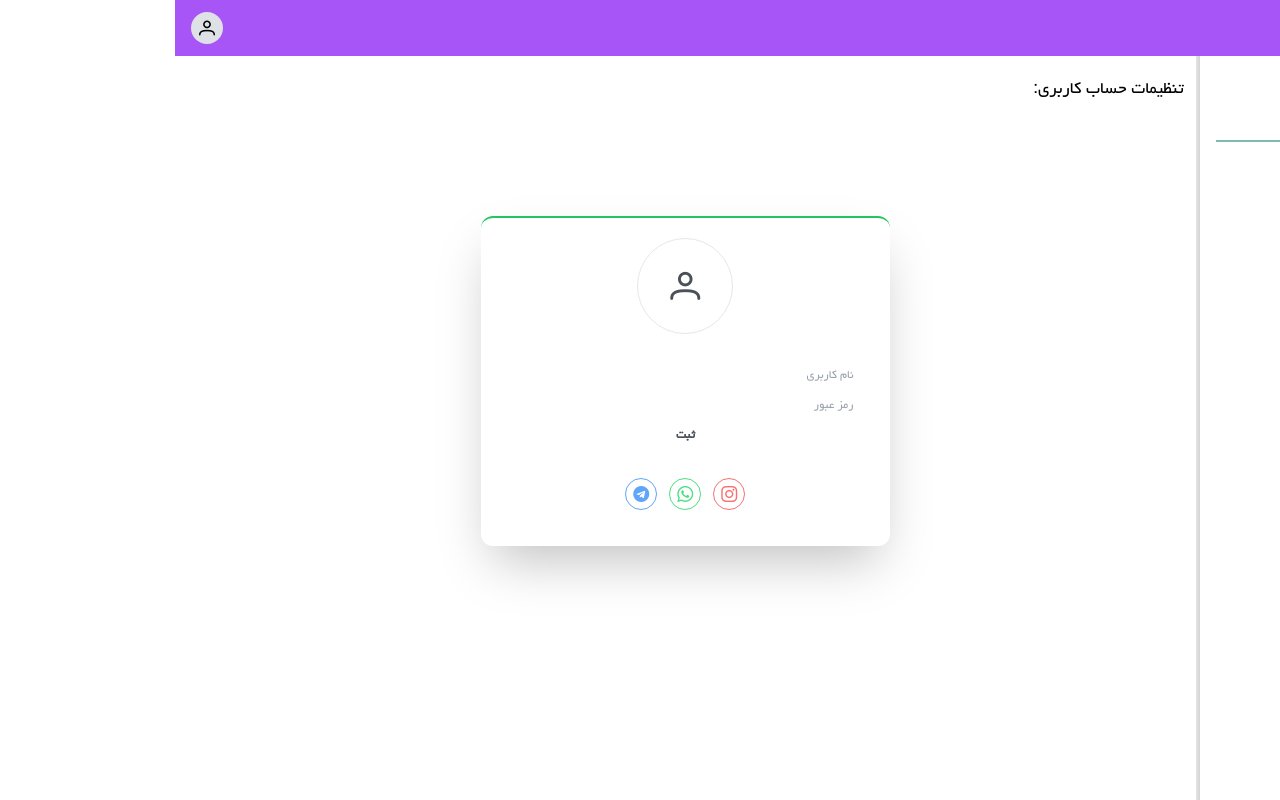
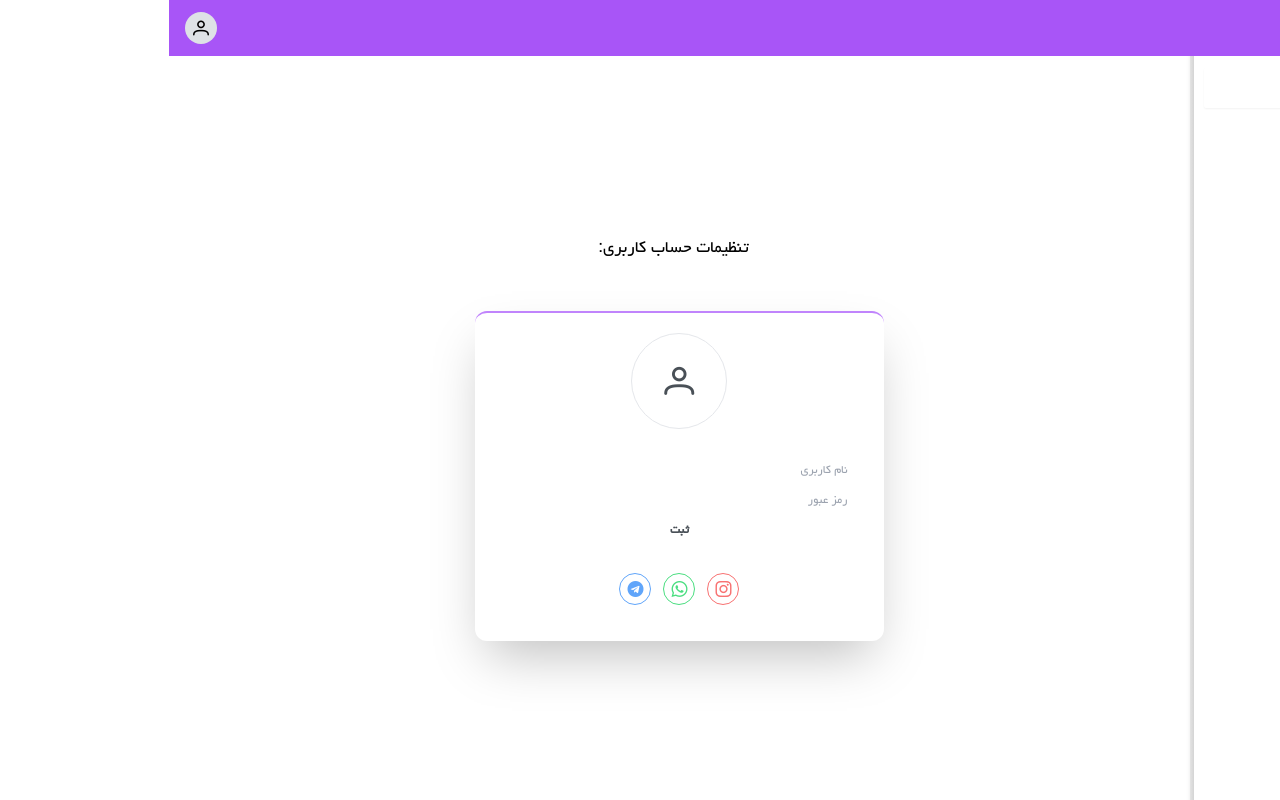
Before and after one commit to mohsenzamo/project-management, a Vue app: page /profile in a window 1280 px wide. Built offline with nearby package versions, Linux system fonts and the light colour scheme.

Commit message:
Change styles of profile page

```diff
--- a/src/views/Panel/index.vue
+++ b/src/views/Panel/index.vue
@@ -63,7 +63,7 @@
                     @click="createNewDesk = true" />
                 <div class="grid items-center gap-x-5 md:gap-x-10 gap-y-5 p-4 flex-wrap grif-cols-1 sm:grid-cols-2">
                     <Card v-for="desk in alldesks" :key="desk.name"
-                        class="w-full h-full shadow-md relative border-t-2 border-blue-400 rounded-xl cursor-default">
+                        class="w-full h-full shadow-md relative border-t-2 border-pink-400 rounded-xl cursor-default">
                         <template #header>
                             <i @click="currentEditDesk(desk)"
                                 class="pi pi-pencil cursor-pointer hover:text-yellow-400 absolute left-3"
--- a/src/views/Profile/index.vue
+++ b/src/views/Profile/index.vue
@@ -1,9 +1,9 @@
 <template>
-    <nav class="bg-purple-500 flex justify-between py-1 absolute top-0 left-0 z-30 w-screen h-14">
-        <div class="flex items-center gap-4 justify-start px-4">
-            <i v-if="!sideBar" class="pi pi-align-justify cursor-pointer text-white" style="font-size: 1.5rem"
+    <nav class="bg-purple-500 flex justify-between py-1 absolute top-0 left-0 z-40 w-screen h-14">
+        <div class="flex flex-row items-center gap-4 justify-center px-4">
+            <i v-if="!sideBar" class="pi pi-align-justify cursor-pointer text-white" style="font-size: 1.1rem"
                 @click="sideBar = !sideBar"></i>
-            <i v-else class="pi pi-align-right cursor-pointer text-white" style="font-size: 1.5rem"
+            <i v-else class="pi pi-align-right cursor-pointer text-white" style="font-size: 1.1rem"
                 @click="sideBar = !sideBar"></i>
             <p class="text-xl font-bold text-white">حساب کاربر</p>
         </div>
@@ -14,22 +14,23 @@
     </nav>
 
     <div class="flex gap-1">
-        <div :class="{ 'w-1/5 p-4 translate-x-0': sideBar, 'w-0 p-0 translate-x-full': !sideBar }"
-            class="w-1/5 bg-white transition-all z-20 h-screen pt-20" style="box-shadow: .3em 0 .3em .4em #ccc">
+        <div :class="{ 'block absolute top-0 right-0 lg:static p-2.5 translate-x-0': sideBar, 'hidden p-0 translate-x-full': !sideBar }"
+            class="sidebar w-56 lg:w-1/5 bg-white transition-all z-30 h-screen pt-16"
+            style="box-shadow: .3em 0 .3em .4em #ccc">
             <RouterLink :to="{ name: 'UserPanel' }">
                 <p
-                    class="flex items-center hover:bg-gray-400 hover:text-white hover:font-bold p-2 gap-3 rounded-sm cursor-pointer hover:shadow-sm">
-                    <i class="pi pi-home text-red-600" style="font-size: 1rem;"></i>
+                    class="selected-sidebar flex items-center font-bold py-1.5 px-5 gap-3.5 rounded-sm shadow-sm mt-1 cursor-pointer">
+                    <i class="home-icon pi pi-home text-lg"></i>
                     <span>داشبورد</span>
                 </p>
             </RouterLink>
-            <hr class="bg-light-blue border-none mt-4" style="height: .1rem;" />
+            <div class="divider-line mt-2.5"></div>
         </div>
 
-        <div :class="{ 'w-4/5': sideBar, 'w-full': !sideBar }"
-            class="bg-white transition-all z-20 h-screen pt-14 overflow-y-scroll custom">
+        <div :class="{ 'w-full lg:w-4/5': sideBar, 'w-full': !sideBar }"
+            class="flex flex-col justify-center items-center bg-white z-20 h-screen pt-14 overflow-y-scroll custom">
             <p class="text-xl mt-5 mr-3">تنظیمات حساب کاربری:</p>
-            <Card class="w-2/5 border-t-2 border-green-500 p-5 mx-auto mt-28">
+            <Card class="w-full sm:w-9/12 md:w-2/5 border-t-0 sm:border-t-2 border-t-purple-400 p-5 mx-auto shadow-none sm:shadow-2xl rounded-xl mt-0 sm:mt-12">
                 <template #header>
                     <label
                         class="w-24 h-24 flex flex-col justify-center items-center bg-white rounded-full tracking-wide border cursor-pointer overflow-hidden hover:text-light-blue mx-auto"
@@ -49,14 +50,18 @@
                     <form class="flex flex-col justify-center items-center gap-2.5">
                         <InputText type="text" placeholder="نام کاربری" class=" text-sm rounded-lg w-full" />
                         <InputText type="password" placeholder="رمز عبور" class=" text-sm rounded-lg w-full" />
-                        <Button type="button" label="ثبت" class="p-button-sm p-button-success rounded-lg w-full text-sm font-bold" />
+                        <Button type="button" label="ثبت"
+                            class="p-button-sm p-button-primary rounded-lg w-full text-sm font-bold" />
                     </form>
                 </template>
                 <template #footer>
                     <div class="flex justify-center gap-3">
-                        <Avatar icon="pi pi-instagram" shape="circle" class="cursor-pointer border border-red-400 bg-transparent text-red-400" />
-                        <Avatar icon="pi pi-whatsapp" shape="circle" class="cursor-pointer border border-green-400 bg-transparent text-green-400" />
-                        <Avatar icon="pi pi-telegram" shape="circle" class="cursor-pointer border border-blue-400 bg-transparent text-blue-400" />
+                        <Avatar icon="pi pi-instagram" shape="circle"
+                            class="cursor-pointer border border-red-400 bg-transparent text-red-400" />
+                        <Avatar icon="pi pi-whatsapp" shape="circle"
+                            class="cursor-pointer border border-green-400 bg-transparent text-green-400" />
+                        <Avatar icon="pi pi-telegram" shape="circle"
+                            class="cursor-pointer border border-blue-400 bg-transparent text-blue-400" />
                     </div>
                 </template>
             </Card>
@@ -95,10 +100,9 @@ export default {
 
 <style lang="scss">
 .p-card {
-    @apply font-yekan shadow-2xl sm:rounded-xl;
+    @apply font-yekan;
 
     .p-card-body {
         @apply w-full;
     }
-}
-</style>
+}</style>
--- a/src/views/Task/index.vue
+++ b/src/views/Task/index.vue
@@ -40,7 +40,7 @@
         </div>
         <div :class="{ 'w-full lg:w-4/5': sideBar, 'w-full': !sideBar }"
             class="bg-white z-20 h-screen pt-14 sm:pt-28 overflow-y-scroll custom px-0 sm:px-12">
-            <Card class="w-full shadow-none sm:shadow-md relative rounded-2xl border-none sm:border-t-4 border-orange-300 mb-0 sm:mb-10">
+            <Card class="w-full shadow-none sm:shadow-md relative rounded-2xl border-t-0 sm:border-t-4 border-orange-300 mb-0 sm:mb-10">
                 <template #header>
                     <div class="cursor-pointer bg-gray-100 w-14 h-14 absolute top-5 left-5 rounded-full flex items-center justify-center shadow-lg"
                         @click="openStatus = !openStatus">
```
